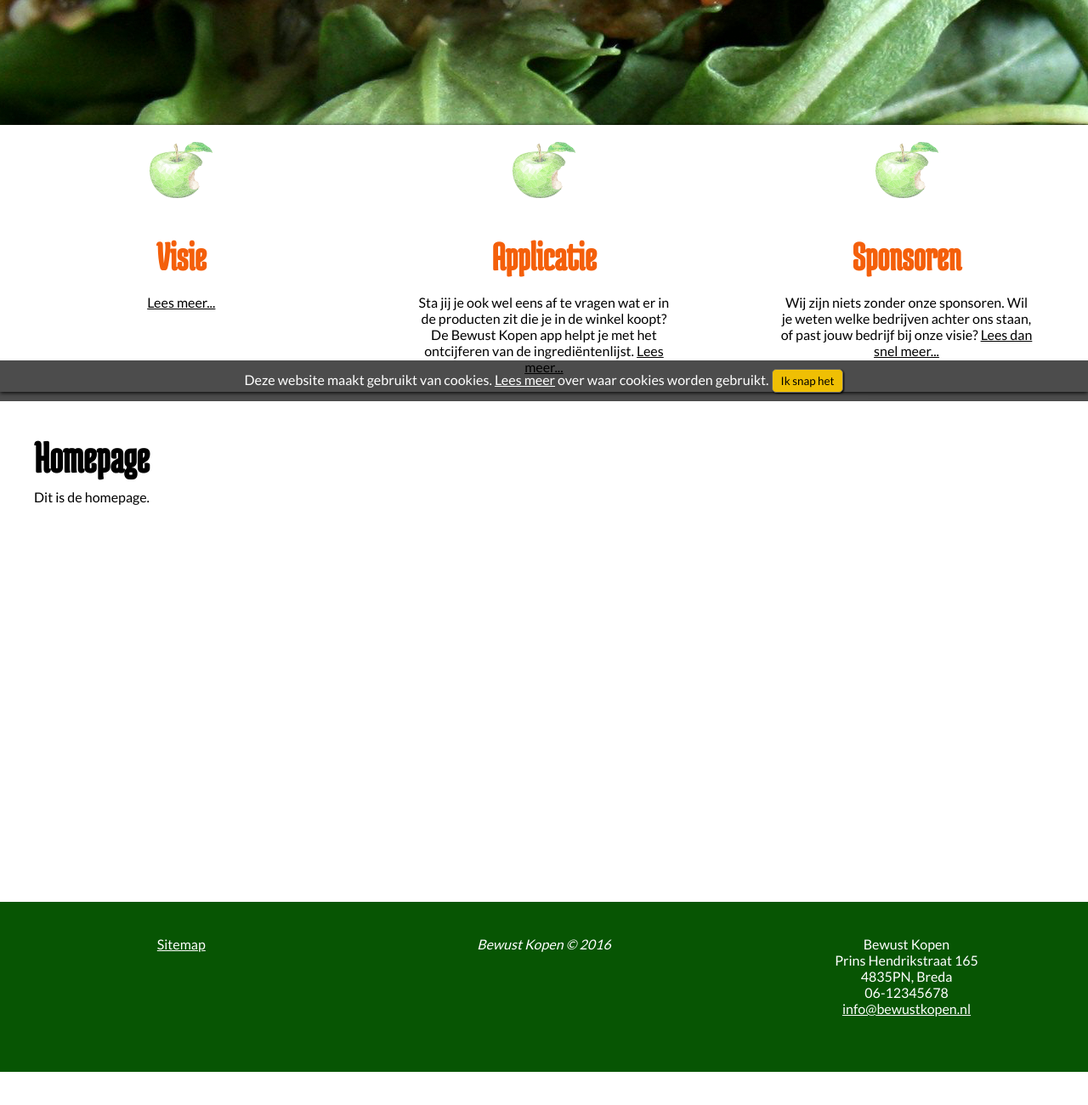
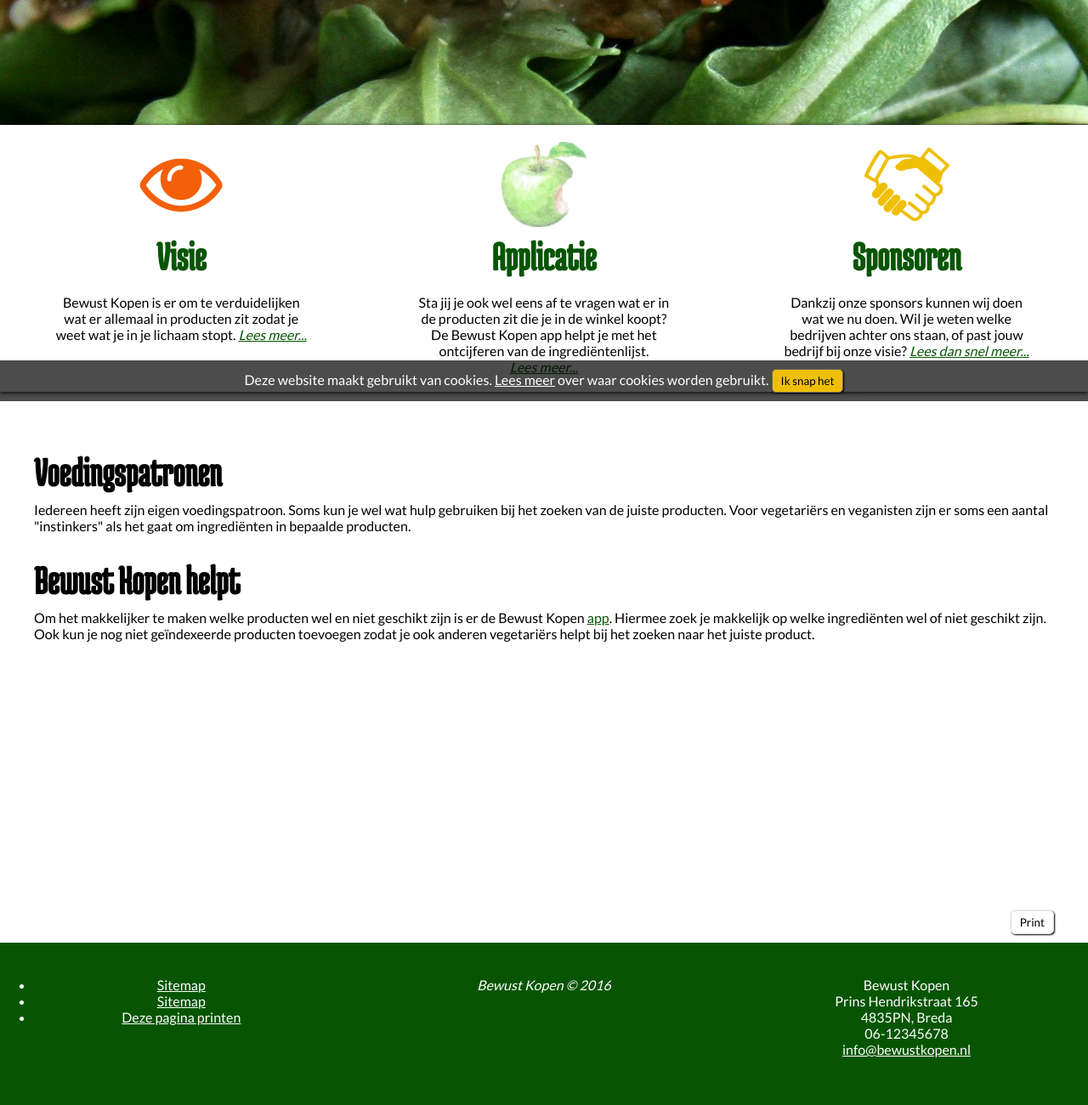
Before and after one commit to KoenNL/bewustkopen, a plain HTML site: page index.html in a window 1280 px wide. Shown: the part 328-1628 px from the top of the page at 85% size. Before the commit the page ends 1589 px from the top, so only its background shows below. Drawn offline with Linux system fonts and the light colour scheme; grey boxes are pictures that could not be loaded.

Commit message:
Iconen voor hightlight toegevoegd aan homepage en kleine tekst geschreven.

```diff
--- a/css/style.css
+++ b/css/style.css
@@ -253,13 +253,17 @@ nav#menu {
     box-shadow: 0 1px 5px #000000;
 }
 
-#content a {
+#content a, .highlight a {
     color: #075503;
     white-space: nowrap;
 }
 
-#content a:hover {
+#content a:hover, .highlight a:hover {
     color: #F45F0A;
+}
+
+#content h1, #content h2, #content h3, #content h4 {
+    margin-top: 30px;
 }
 
 #utilities {
@@ -309,6 +313,11 @@ footer {
 
 #cookie-notice p, #cookie-notice a {
     color: #FFFFFF;
+}
+
+.read-more {
+    font-style: italic;
+    color: #666666;
 }
 
 .button {
--- a/index.html
+++ b/index.html
@@ -74,24 +74,25 @@
                 <div class="highlight">
                     <div class="highlight-image">
                         <a href="pages/about.html" title="Visie">
-                            <img src="images/logo.png" alt="Visie">
+                            <img src="images/vision.png" alt="Visie" width="100" height="100">
                         </a>
                     </div>
                     <a class="highlight-title" href="about.html" title="Visie">
-                        <h2 class="brand-primary">Visie</h2>
+                        <h2>Visie</h2>
                     </a>
                     <p class="highlight-text">
+                        Bewust Kopen is er om te verduidelijken wat er allemaal in producten zit zodat je weet wat je in je lichaam stopt.
                         <a class="read-more" href="about.html" title="Lees meer">Lees meer...</a>
                     </p>
                 </div>
                 <div class="highlight">
                     <div class="highlight-image">
                         <a href="pages/app.html" title="Applicatie">
-                            <img src="images/logo.png" alt="Applicatie">
+                            <img src="images/logo.png" alt="Applicatie" width="100" height="100">
                         </a>
                     </div>
                     <a class="highlight-title" href="app.html" title="Applicatie">
-                        <h2 class="brand-primary">Applicatie</h2>
+                        <h2>Applicatie</h2>
                     </a>
                     <p class="highlight-text">
                         Sta jij je ook wel eens af te vragen wat er in de producten zit die je in de winkel koopt? De Bewust Kopen app helpt je met het ontcijferen van de ingrediëntenlijst. <a class="read-more" href="app.html" title="Lees meer">Lees meer...</a>
@@ -100,26 +101,37 @@
                 <div class="highlight">
                     <div class="highlight-image">
                         <a href="pages/sponsor.html" title="Sponsoren">
-                            <img src="images/logo.png" alt="Sponsoren">
+                            <img src="images/sponsor.png" alt="Sponsoren" width="100" height="100">
                         </a>
                     </div>
                     <a class="highlight-title" href="sponsors.html" title="Sponsoren">
-                        <h2 class="brand-primary">Sponsoren</h2>
+                        <h2>Sponsoren</h2>
                     </a>
                     <p class="highlight-text">
-                        Wij zijn niets zonder onze sponsoren. Wil je weten welke bedrijven achter ons staan, of past jouw bedrijf bij onze visie? <a class="read-more" href="pages/sponsor.html" title="Lees meer">Lees dan snel meer...</a>
+                        Dankzij onze sponsors kunnen wij doen wat we nu doen. Wil je weten welke bedrijven achter ons staan, of past jouw bedrijf bij onze visie? <a class="read-more" href="pages/sponsor.html" title="Lees meer">Lees dan snel meer...</a>
                     </p>
                 </div>
             </div>
             <div id="content">
-                <h1>Homepage</h1>
+                <h2>Voedingspatronen</h2>
                 <p>
-                    Dit is de homepage.
+                    Iedereen heeft zijn eigen voedingspatroon. Soms kun je wel wat hulp gebruiken bij het zoeken van de juiste producten. Voor vegetariërs en veganisten zijn er soms een aantal &quot;instinkers&quot; als het gaat om ingrediënten in bepaalde producten.
                 </p>
+                <h2>Bewust Kopen helpt</h2>
+                <p>
+                    Om het makkelijker te maken welke producten wel en niet geschikt zijn is er de Bewust Kopen <a href="/applicatie" title="Applicatie">app</a>. Hiermee zoek je makkelijk op welke ingrediënten wel of niet geschikt zijn. Ook kun je nog niet geïndexeerde producten toevoegen zodat je ook anderen vegetariërs helpt bij het zoeken naar het juiste product.
+                </p>
+            </div>
+            <div id="utilities">
+                <button type="button" class="button button-default print-button" onclick="window.print();">Print</button>
             </div>
             <footer>
                 <div class="footer-item">
-                    <a href="sitemap.html" title="sitemap">Sitemap</a>
+                    <ul>
+                        <li><a href="sitemap.html" title="Sitemap">Sitemap</a></li>
+                        <li><a href="/cookies" title="Cookies">Sitemap</a></li>
+                        <li><a href="#" title="Print" onclick="window.print();">Deze pagina printen</a></li>
+                    </ul>
                 </div>
                 <div class="footer-item">
                     <p class="copyright">
```
Also changed, not shown: images/sponsor.png (added), images/vision.png (added).
